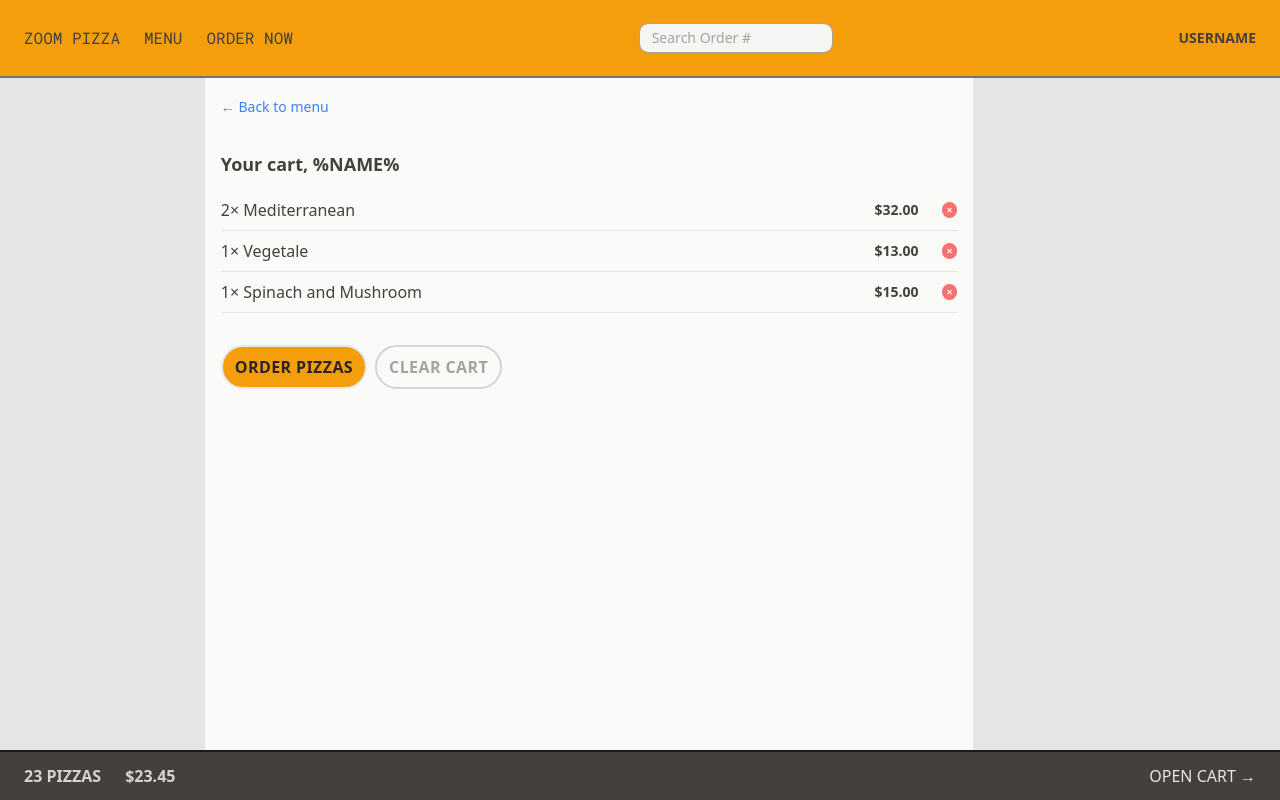
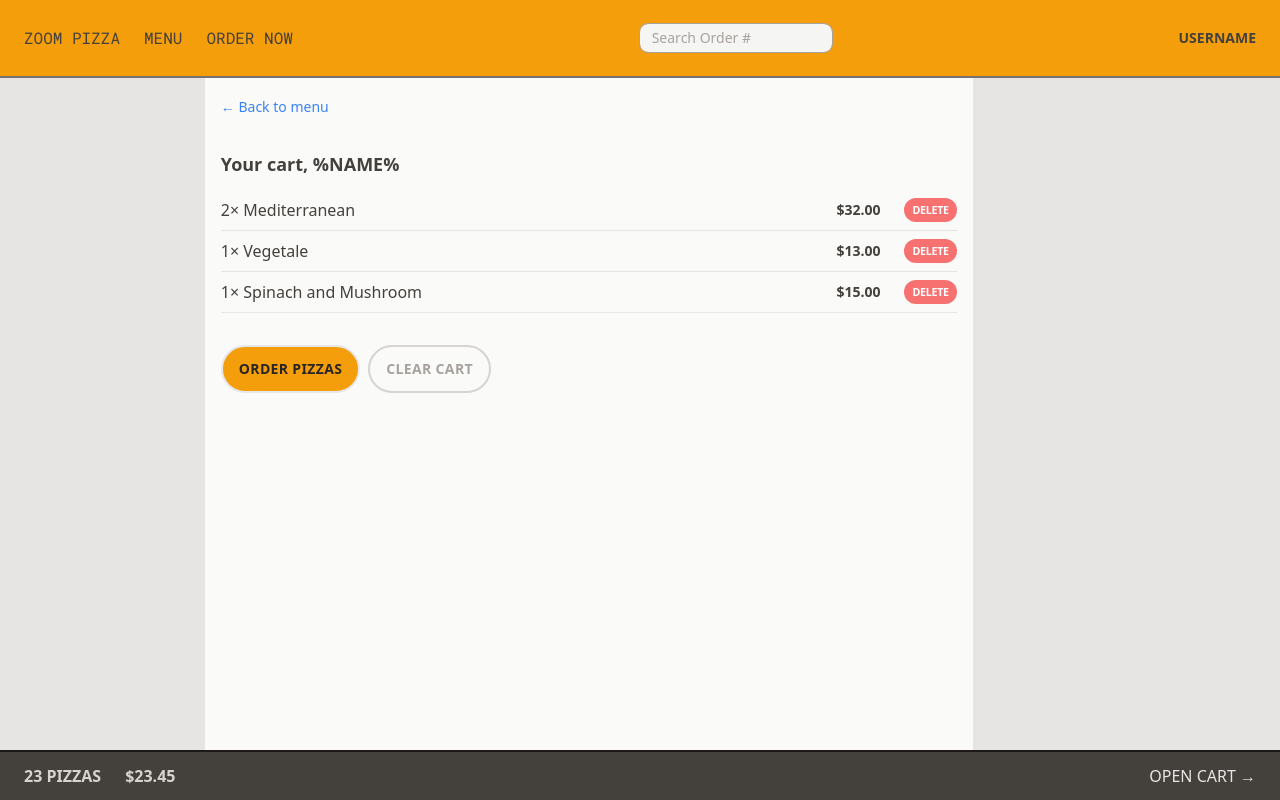
Before and after one commit to p-kordana/project-one, a React (Vite) app: page /cart in a window 1280 px wide. Built offline with nearby package versions, Linux system fonts and the light colour scheme.

Commit message:
button fixes

```diff
--- a/src/features/cart/CartItem.jsx
+++ b/src/features/cart/CartItem.jsx
@@ -17,7 +17,7 @@ function CartItem({ item }) {
       <div className="col-span-2 flex items-center justify-between sm:gap-6">
         <p className="text-sm font-semibold">{formatCurrency(totalPrice)}</p>
         <Button type="delete" size="small" className="font-bold">
-          &times;
+          delete
         </Button>
       </div>
     </li>
--- a/src/ui/Button.jsx
+++ b/src/ui/Button.jsx
@@ -21,8 +21,10 @@ const types = {
 };
 
 const sizes = {
-  default: "px-3 py-2 border-2 focus:ring focus:ring-offset-2",
-  small: "px-1 py-0 border-none focus:ring-2 focus:ring-offset-1 text-[8pt]",
+  default:
+    "tracking-tight sm:tracking-normal md:tracking-wide px-3 py-2 md:px-4 md:py-3 border-2 focus:ring focus:ring-offset-2 text-sm",
+  small:
+    "tracking-tighter sm:tracking-tight px-2 py-1 border-none focus:ring-2 focus:ring-offset-1 text-[8pt]",
 };
 
 function Button({
```
